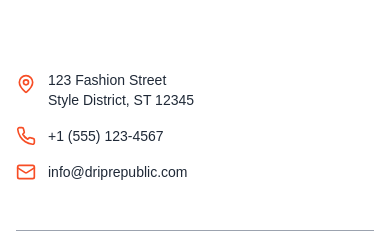
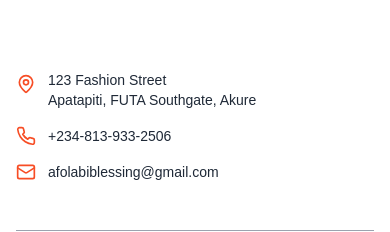
Before and after one commit to Apex10A/drip-republic, a Next.js app: page /footer in a window 390 px wide. Shown: the part 714-946 px from the top of the page. Built offline with nearby package versions, Linux system fonts and the light colour scheme.

Commit message:
fix: gmail, phone numer in footer

```diff
--- a/src/app/(landing-page)/footer/page.tsx
+++ b/src/app/(landing-page)/footer/page.tsx
@@ -76,16 +76,16 @@ const Footer = () => {
                 <p className="text-sm text-gray-800">
                   123 Fashion Street
                   <br />
-                  Style District, ST 12345
+                  Apatapiti, FUTA Southgate, Akure
                 </p>
               </div>
               <div className="flex items-center space-x-3">
                 <Phone className="h-5 w-5 text-[#f74d25]" />
-                <p className="text-sm text-gray-800">+1 (555) 123-4567</p>
+                <p className="text-sm text-gray-800">+234-813-933-2506</p>
               </div>
               <div className="flex items-center space-x-3">
                 <Mail className="h-5 w-5 text-[#f74d25]" />
-                <p className="text-sm text-gray-800">info@driprepublic.com</p>
+                <p className="text-sm text-gray-800">afolabiblessing@gmail.com</p>
               </div>
             </div>
           </div>
```
